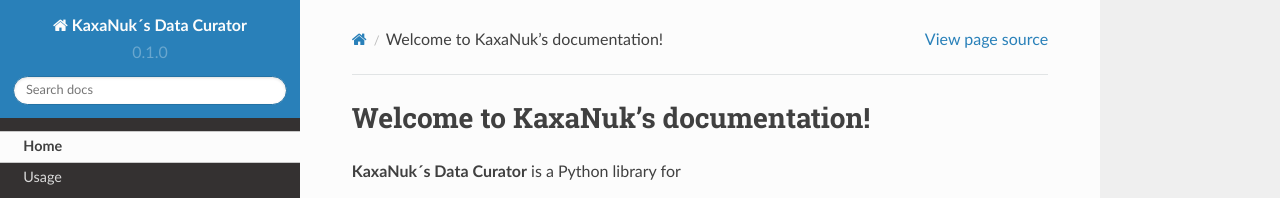
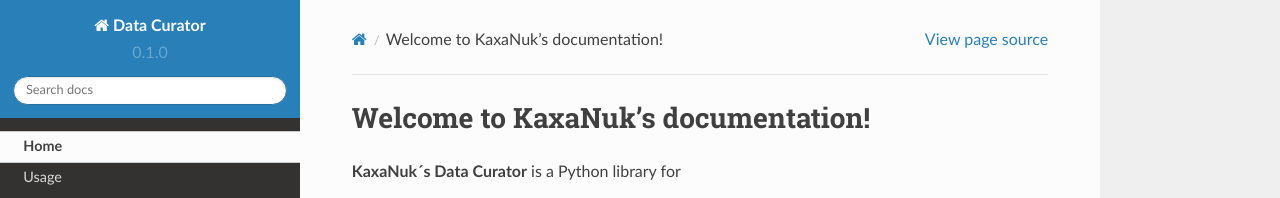
Before and after one commit to Ruben-KaxaNuk/DC-Doc-Test, a Sphinx documentation site: the page built from docs/source/index.rst, in a window 1280 px wide. Shown: the top 198 px of the page. Built offline with Sphinx 7.4.7 and the Read the Docs theme 2.0.0, drawn with Linux system fonts in a browser that asks for light colours.

Commit message:
Update conf.py

```diff
--- a/docs/source/conf.py
+++ b/docs/source/conf.py
@@ -2,7 +2,7 @@
 
 # -- Project information
 
-project = 'KaxaNuk´s Data Curator'
+project = 'Data Curator'
 copyright = '2024, KaxaNuk'
 author = 'KaxaNuk'
 
```
